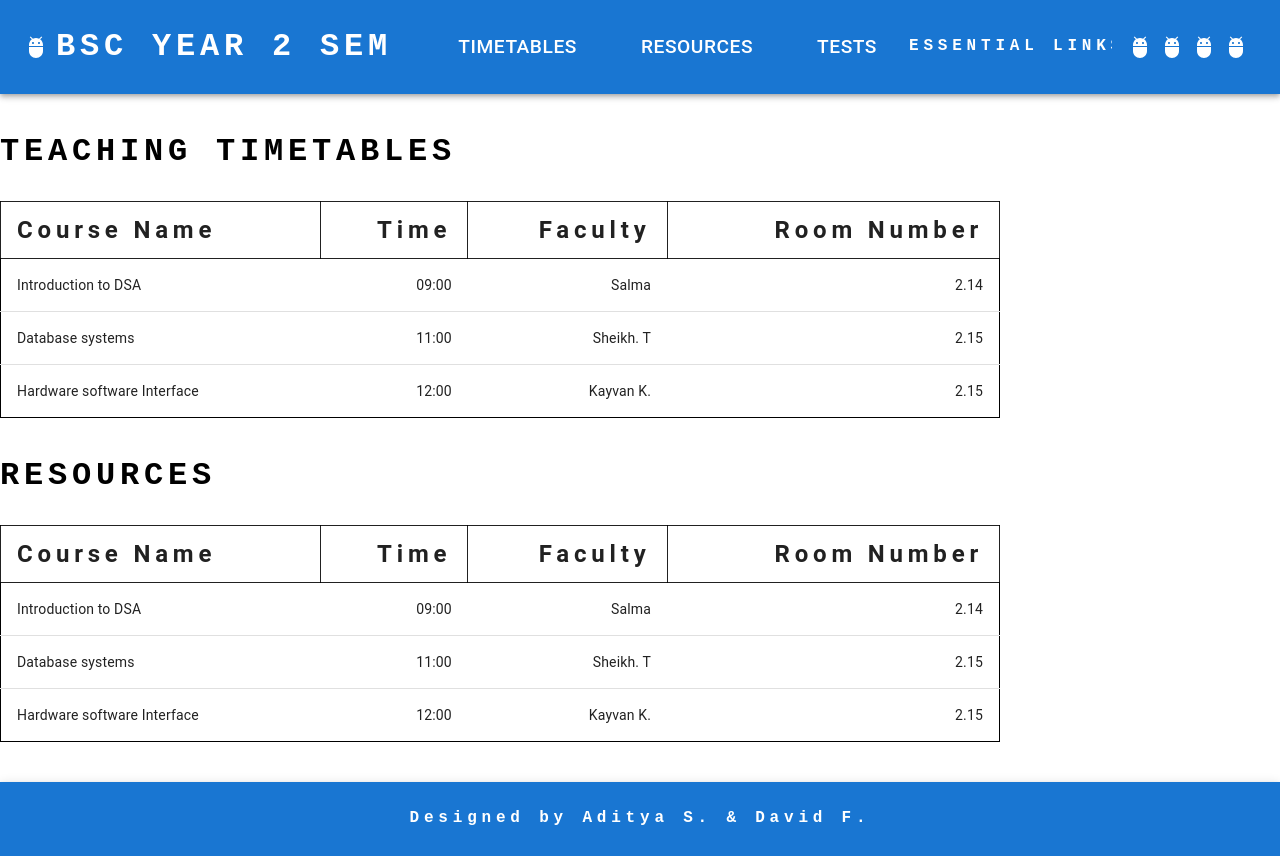
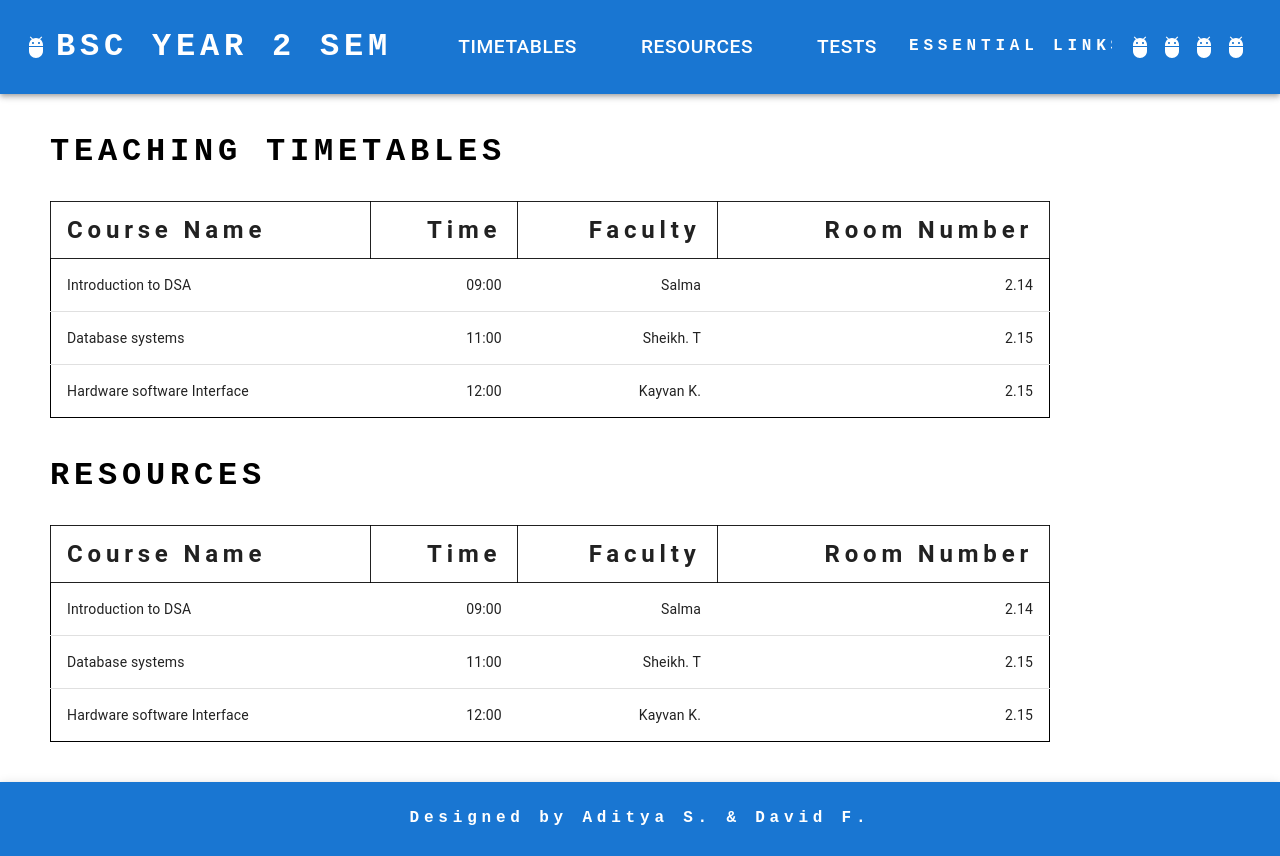
Before and after one commit to adityashibu/ReactWebsite, a React (Create React App) app: page / in a window 1280 px wide. Built offline with nearby package versions, Linux system fonts and the light colour scheme.

Commit message:
Updated padding of the content to add more style

```diff
--- a/src/App.tsx
+++ b/src/App.tsx
@@ -230,7 +230,7 @@ function Footer() {
 
 function TimeTables() {
   return (
-    <div>
+    <div style={{ paddingRight: 4 }}>
       <Typography
         variant="h6"
         noWrap
@@ -334,7 +334,7 @@ function App() {
   return (
     <div>
       <ResponsiveAppBar />
-      <div style={{ maxWidth: '1000', margin: '0 auto' }}>
+      <div style={{ maxWidth: '1000', marginLeft: 50 }}>
         <TimeTables />
         <Resources />
       </div>
```
